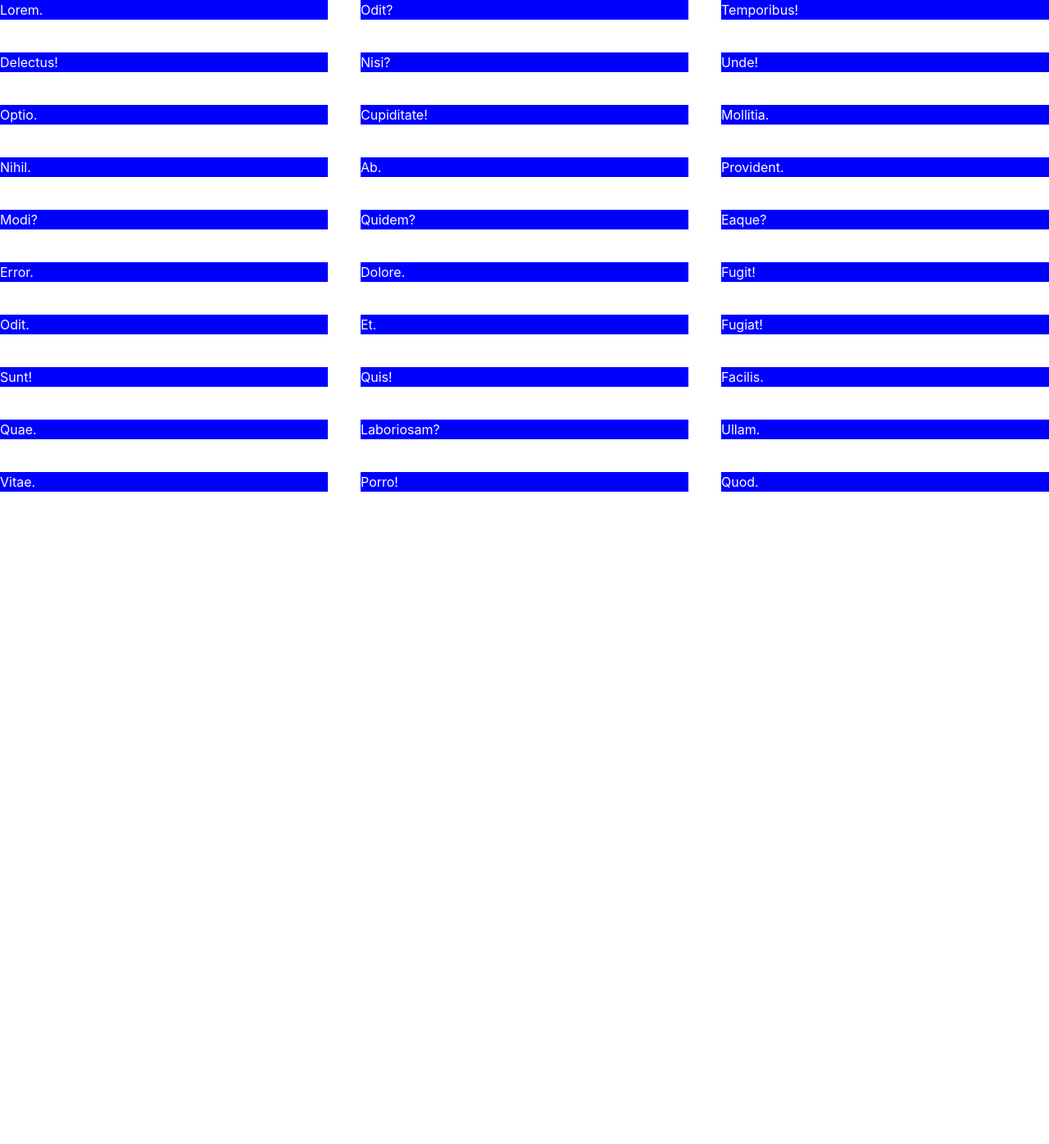
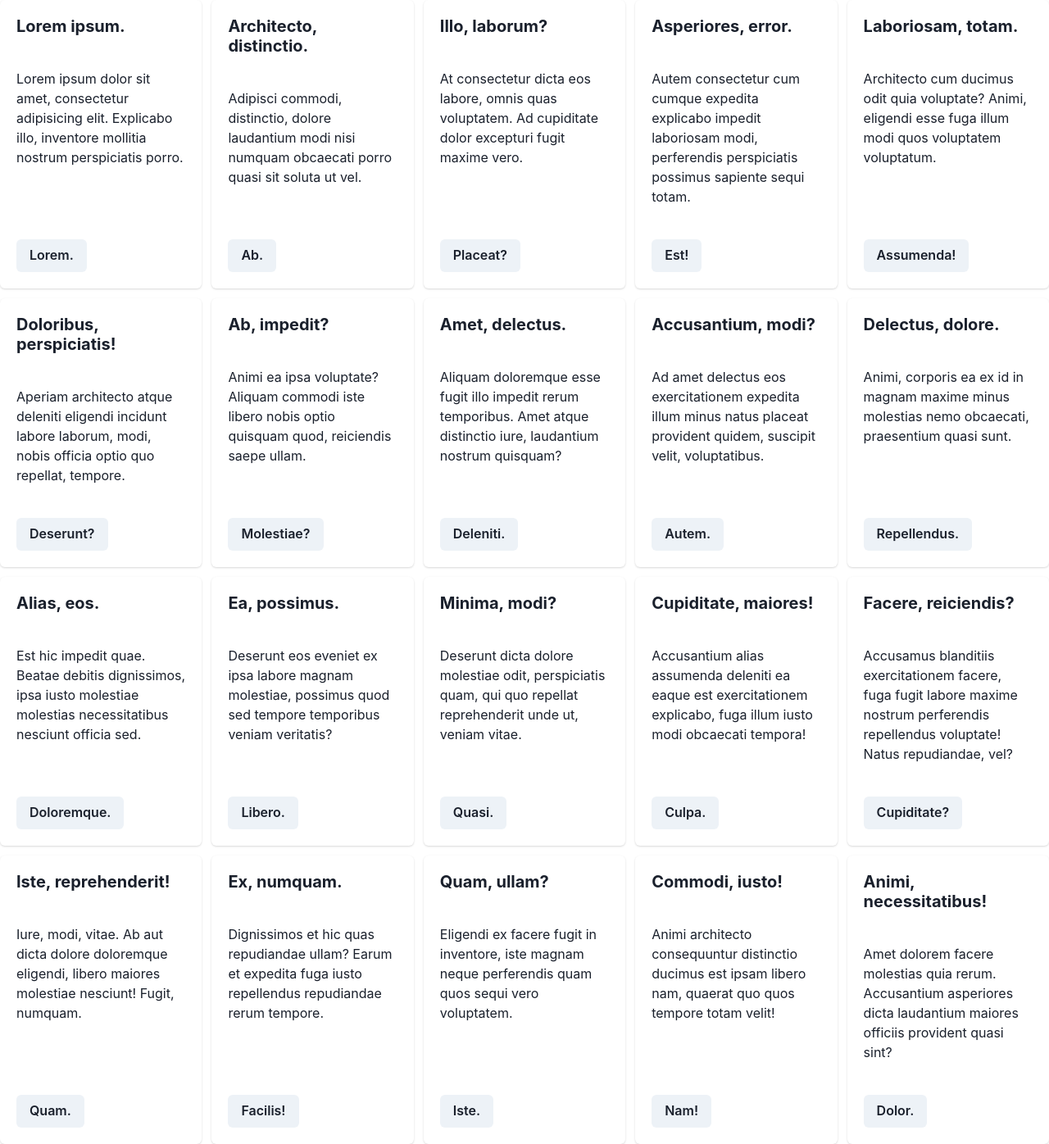
Before and after one commit to hoonil1/hoonil_react, a React (Create React App) app: page / in a window 1280 px wide. Shown: the whole page at 82% size. Before the commit the page ends 800 px from the top, so only its background shows below. Built offline with nearby package versions, Linux system fonts and the light colour scheme.

Commit message:
Card 사용

```diff
--- a/src/App.js
+++ b/src/App.js
@@ -1,106 +1,259 @@
-import { Box, Flex, SimpleGrid } from "@chakra-ui/react";
+import {
+  Box,
+  Card,
+  CardBody,
+  CardHeader,
+  Heading,
+  CardFooter,
+  Flex,
+  SimpleGrid,
+  Button,
+} from "@chakra-ui/react";
 
 function App() {
   return (
-    // Simple Grid 사이즈표
-    // base: "0em", // 0px
-    //   sm: "30em", // ~480px. em is a relative unit and is dependant on the font size.
-    //   md: "48em", // ~768px
-    //   lg: "62em", // ~992px
-    //   xl: "80em", // ~1280px
-    //   "2xl": "96em", // ~1536px
     <>
-      <SimpleGrid columns={{ base: 2, md: 3 }} spacing={"40px"}>
-        <Box bg="blue" color="white">
-          Lorem.
-        </Box>
-        <Box bg="blue" color="white">
-          Odit?
-        </Box>
-        <Box bg="blue" color="white">
-          Temporibus!
-        </Box>
-        <Box bg="blue" color="white">
-          Delectus!
-        </Box>
-        <Box bg="blue" color="white">
-          Nisi?
-        </Box>
-        <Box bg="blue" color="white">
-          Unde!
-        </Box>
-        <Box bg="blue" color="white">
-          Optio.
-        </Box>
-        <Box bg="blue" color="white">
-          Cupiditate!
-        </Box>
-        <Box bg="blue" color="white">
-          Mollitia.
-        </Box>
-        <Box bg="blue" color="white">
-          Nihil.
-        </Box>
-        <Box bg="blue" color="white">
-          Ab.
-        </Box>
-        <Box bg="blue" color="white">
-          Provident.
-        </Box>
-        <Box bg="blue" color="white">
-          Modi?
-        </Box>
-        <Box bg="blue" color="white">
-          Quidem?
-        </Box>
-        <Box bg="blue" color="white">
-          Eaque?
-        </Box>
-        <Box bg="blue" color="white">
-          Error.
-        </Box>
-        <Box bg="blue" color="white">
-          Dolore.
-        </Box>
-        <Box bg="blue" color="white">
-          Fugit!
-        </Box>
-        <Box bg="blue" color="white">
-          Odit.
-        </Box>
-        <Box bg="blue" color="white">
-          Et.
-        </Box>
-        <Box bg="blue" color="white">
-          Fugiat!
-        </Box>
-        <Box bg="blue" color="white">
-          Sunt!
-        </Box>
-        <Box bg="blue" color="white">
-          Quis!
-        </Box>
-        <Box bg="blue" color="white">
-          Facilis.
-        </Box>
-        <Box bg="blue" color="white">
-          Quae.
-        </Box>
-        <Box bg="blue" color="white">
-          Laboriosam?
-        </Box>
-        <Box bg="blue" color="white">
-          Ullam.
-        </Box>
-        <Box bg="blue" color="white">
-          Vitae.
-        </Box>
-        <Box bg="blue" color="white">
-          Porro!
-        </Box>
-        <Box bg="blue" color="white">
-          Quod.
-        </Box>
+      <SimpleGrid gap={3} columns={{ base: 2, xl: 5 }}>
+        <Card>
+          <CardHeader>
+            <Heading size="md">Lorem ipsum.</Heading>
+          </CardHeader>
+          <CardBody>
+            Lorem ipsum dolor sit amet, consectetur adipisicing elit. Explicabo
+            illo, inventore mollitia nostrum perspiciatis porro.
+          </CardBody>
+          <CardFooter>
+            <Button>Lorem.</Button>
+          </CardFooter>
+        </Card>
+        <Card>
+          <CardHeader>
+            <Heading size="md">Architecto, distinctio.</Heading>
+          </CardHeader>
+          <CardBody>
+            Adipisci commodi, distinctio, dolore laudantium modi nisi numquam
+            obcaecati porro quasi sit soluta ut vel.
+          </CardBody>
+          <CardFooter>
+            <Button>Ab.</Button>
+          </CardFooter>
+        </Card>
+        <Card>
+          <CardHeader>
+            <Heading size="md">Illo, laborum?</Heading>
+          </CardHeader>
+          <CardBody>
+            At consectetur dicta eos labore, omnis quas voluptatem. Ad
+            cupiditate dolor excepturi fugit maxime vero.
+          </CardBody>
+          <CardFooter>
+            <Button>Placeat?</Button>
+          </CardFooter>
+        </Card>
+        <Card>
+          <CardHeader>
+            <Heading size="md">Asperiores, error.</Heading>
+          </CardHeader>
+          <CardBody>
+            Autem consectetur cum cumque expedita explicabo impedit laboriosam
+            modi, perferendis perspiciatis possimus sapiente sequi totam.
+          </CardBody>
+          <CardFooter>
+            <Button>Est!</Button>
+          </CardFooter>
+        </Card>
+        <Card>
+          <CardHeader>
+            <Heading size="md">Laboriosam, totam.</Heading>
+          </CardHeader>
+          <CardBody>
+            Architecto cum ducimus odit quia voluptate? Animi, eligendi esse
+            fuga illum modi quos voluptatem voluptatum.
+          </CardBody>
+          <CardFooter>
+            <Button>Assumenda!</Button>
+          </CardFooter>
+        </Card>
+        <Card>
+          <CardHeader>
+            <Heading size="md">Doloribus, perspiciatis!</Heading>
+          </CardHeader>
+          <CardBody>
+            Aperiam architecto atque deleniti eligendi incidunt labore laborum,
+            modi, nobis officia optio quo repellat, tempore.
+          </CardBody>
+          <CardFooter>
+            <Button>Deserunt?</Button>
+          </CardFooter>
+        </Card>
+        <Card>
+          <CardHeader>
+            <Heading size="md">Ab, impedit?</Heading>
+          </CardHeader>
+          <CardBody>
+            Animi ea ipsa voluptate? Aliquam commodi iste libero nobis optio
+            quisquam quod, reiciendis saepe ullam.
+          </CardBody>
+          <CardFooter>
+            <Button>Molestiae?</Button>
+          </CardFooter>
+        </Card>
+        <Card>
+          <CardHeader>
+            <Heading size="md">Amet, delectus.</Heading>
+          </CardHeader>
+          <CardBody>
+            Aliquam doloremque esse fugit illo impedit rerum temporibus. Amet
+            atque distinctio iure, laudantium nostrum quisquam?
+          </CardBody>
+          <CardFooter>
+            <Button>Deleniti.</Button>
+          </CardFooter>
+        </Card>
+        <Card>
+          <CardHeader>
+            <Heading size="md">Accusantium, modi?</Heading>
+          </CardHeader>
+          <CardBody>
+            Ad amet delectus eos exercitationem expedita illum minus natus
+            placeat provident quidem, suscipit velit, voluptatibus.
+          </CardBody>
+          <CardFooter>
+            <Button>Autem.</Button>
+          </CardFooter>
+        </Card>
+        <Card>
+          <CardHeader>
+            <Heading size="md">Delectus, dolore.</Heading>
+          </CardHeader>
+          <CardBody>
+            Animi, corporis ea ex id in magnam maxime minus molestias nemo
+            obcaecati, praesentium quasi sunt.
+          </CardBody>
+          <CardFooter>
+            <Button>Repellendus.</Button>
+          </CardFooter>
+        </Card>
+        <Card>
+          <CardHeader>
+            <Heading size="md">Alias, eos.</Heading>
+          </CardHeader>
+          <CardBody>
+            Est hic impedit quae. Beatae debitis dignissimos, ipsa iusto
+            molestiae molestias necessitatibus nesciunt officia sed.
+          </CardBody>
+          <CardFooter>
+            <Button>Doloremque.</Button>
+          </CardFooter>
+        </Card>
+        <Card>
+          <CardHeader>
+            <Heading size="md">Ea, possimus.</Heading>
+          </CardHeader>
+          <CardBody>
+            Deserunt eos eveniet ex ipsa labore magnam molestiae, possimus quod
+            sed tempore temporibus veniam veritatis?
+          </CardBody>
+          <CardFooter>
+            <Button>Libero.</Button>
+          </CardFooter>
+        </Card>
+        <Card>
+          <CardHeader>
+            <Heading size="md">Minima, modi?</Heading>
+          </CardHeader>
+          <CardBody>
+            Deserunt dicta dolore molestiae odit, perspiciatis quam, qui quo
+            repellat reprehenderit unde ut, veniam vitae.
+          </CardBody>
+          <CardFooter>
+            <Button>Quasi.</Button>
+          </CardFooter>
+        </Card>
+        <Card>
+          <CardHeader>
+            <Heading size="md">Cupiditate, maiores!</Heading>
+          </CardHeader>
+          <CardBody>
+            Accusantium alias assumenda deleniti ea eaque est exercitationem
+            explicabo, fuga illum iusto modi obcaecati tempora!
+          </CardBody>
+          <CardFooter>
+            <Button>Culpa.</Button>
+          </CardFooter>
+        </Card>
+        <Card>
+          <CardHeader>
+            <Heading size="md">Facere, reiciendis?</Heading>
+          </CardHeader>
+          <CardBody>
+            Accusamus blanditiis exercitationem facere, fuga fugit labore maxime
+            nostrum perferendis repellendus voluptate! Natus repudiandae, vel?
+          </CardBody>
+          <CardFooter>
+            <Button>Cupiditate?</Button>
+          </CardFooter>
+        </Card>
+        <Card>
+          <CardHeader>
+            <Heading size="md">Iste, reprehenderit!</Heading>
+          </CardHeader>
+          <CardBody>
+            Iure, modi, vitae. Ab aut dicta dolore doloremque eligendi, libero
+            maiores molestiae nesciunt! Fugit, numquam.
+          </CardBody>
+          <CardFooter>
+            <Button>Quam.</Button>
+          </CardFooter>
+        </Card>
+        <Card>
+          <CardHeader>
+            <Heading size="md">Ex, numquam.</Heading>
+          </CardHeader>
+          <CardBody>
+            Dignissimos et hic quas repudiandae ullam? Earum et expedita fuga
+            iusto repellendus repudiandae rerum tempore.
+          </CardBody>
+          <CardFooter>
+            <Button>Facilis!</Button>
+          </CardFooter>
+        </Card>
+        <Card>
+          <CardHeader>
+            <Heading size="md">Quam, ullam?</Heading>
+          </CardHeader>
+          <CardBody>
+            Eligendi ex facere fugit in inventore, iste magnam neque perferendis
+            quam quos sequi vero voluptatem.
+          </CardBody>
+          <CardFooter>
+            <Button>Iste.</Button>
+          </CardFooter>
+        </Card>
+        <Card>
+          <CardHeader>
+            <Heading size="md">Commodi, iusto!</Heading>
+          </CardHeader>
+          <CardBody>
+            Animi architecto consequuntur distinctio ducimus est ipsam libero
+            nam, quaerat quo quos tempore totam velit!
+          </CardBody>
+          <CardFooter>
+            <Button>Nam!</Button>
+          </CardFooter>
+        </Card>
+        <Card>
+          <CardHeader>
+            <Heading size="md">Animi, necessitatibus!</Heading>
+          </CardHeader>
+          <CardBody>
+            Amet dolorem facere molestias quia rerum. Accusantium asperiores
+            dicta laudantium maiores officiis provident quasi sint?
+          </CardBody>
+          <CardFooter>
+            <Button>Dolor.</Button>
+          </CardFooter>
+        </Card>
       </SimpleGrid>
     </>
   );
```
